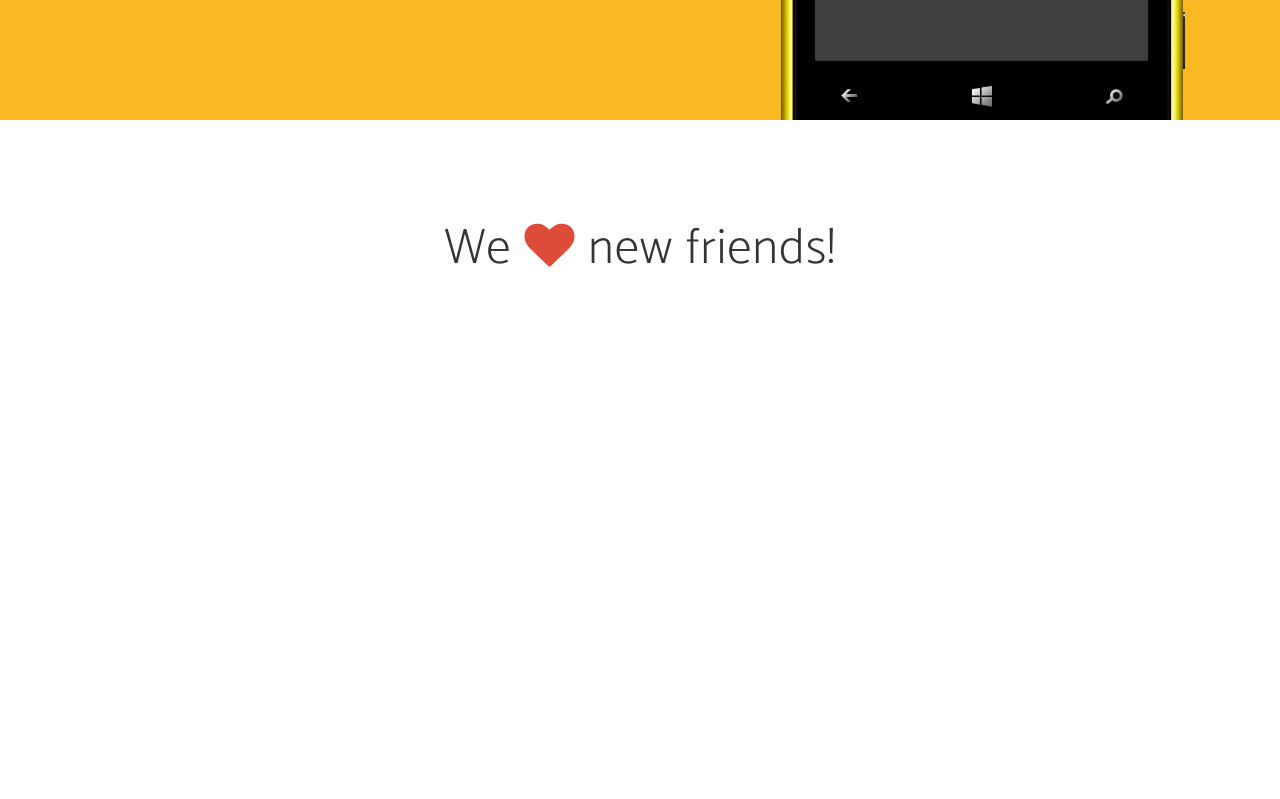
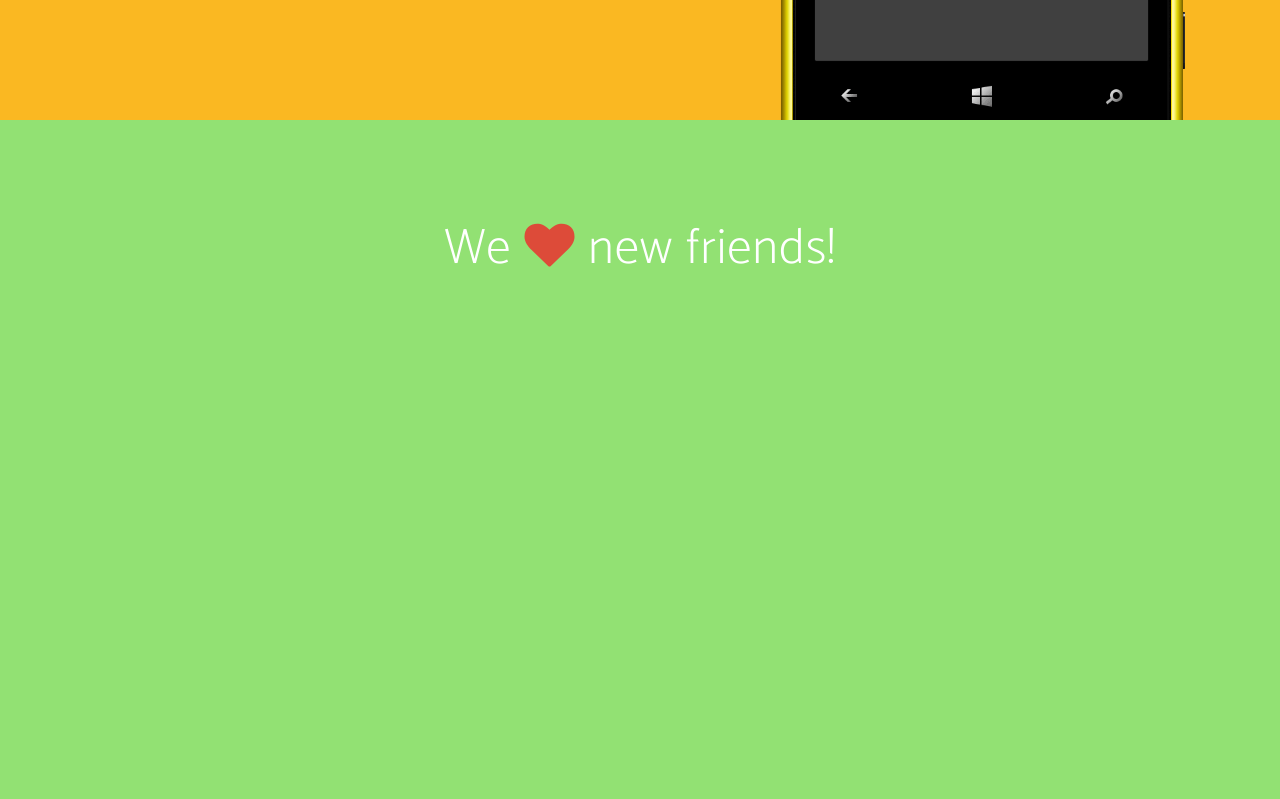
Before and after one commit to dscelza/coconutstorm, a website: page index.html in a window 1280 px wide. Shown: the part 3880-4679 px from the top of the page. Drawn offline with nearby package versions, Linux system fonts and the light colour scheme; a script that the page names is missing; a web font is replaced by a local one.

Commit message:
contact section color change

```diff
--- a/css/new-age.css
+++ b/css/new-age.css
@@ -393,9 +393,9 @@ footer ul li a.active {
   text-decoration: none;
 }
 .bg-primary {
-  background: #fdcc52;
-  background: -webkit-linear-gradient(#fdcc52, #fdc539);
-  background: linear-gradient(#fdcc52, #fdc539);
+  background: #92E173;
+  background: -webkit-linear-gradient(#92E173, #92E173);
+  background: linear-gradient(#92E173, #92E173);
 }
 
 .bg-cyan {
--- a/index.html
+++ b/index.html
@@ -224,7 +224,7 @@
         </div>
     </header>
 
-    <section id="contact" class="contact">
+    <section id="contact" class="contact bg-primary">
         <div class="container">
             <h2>We <i class="fa fa-heart"></i> new friends!</h2>
             <div class="typeform-widget" data-url="https://dylan228.typeform.com/to/dlOCTX" data-transparency="100" data-hide-headers=true data-hide-footer=true style="width: 100%; height: 500px;" > </div> <script> (function() { var qs,js,q,s,d=document, gi=d.getElementById, ce=d.createElement, gt=d.getElementsByTagName, id="typef_orm", b="https://embed.typeform.com/"; if(!gi.call(d,id)) { js=ce.call(d,"script"); js.id=id; js.src=b+"embed.js"; q=gt.call(d,"script")[0]; q.parentNode.insertBefore(js,q) } })() </script> <div style="font-family: Sans-Serif;font-size: 12px;color: #999;opacity: 0.5; padding-top: 5px;" > powered by <a href="https://www.typeform.com/examples/forms/contact-form-template/?utm_campaign=dlOCTX&amp;utm_source=typeform.com-9016167-Basic&amp;utm_medium=typeform&amp;utm_content=typeform-embedded-contactform&amp;utm_term=EN" style="color: #999" target="_blank">Typeform</a> </div>
```
